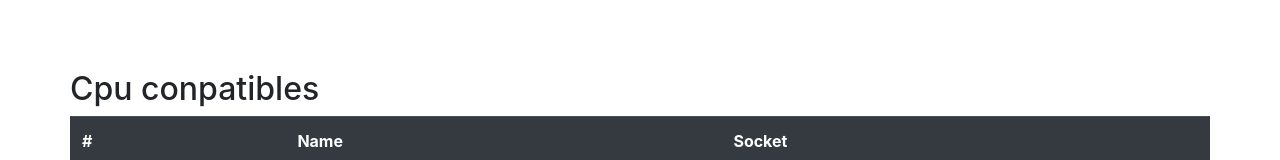
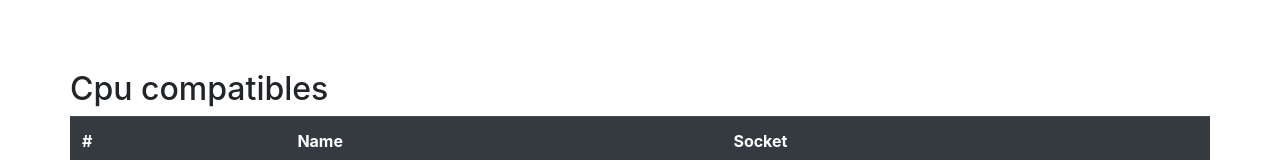
Before and after one commit to losMomazos/trabajo-taller-soft, an Angular app in the folder client/: page /motherboard/details/1 in a window 1280 px wide. Shown: the part 494-654 px from the top of the page. Built offline with nearby package versions, Linux system fonts and the light colour scheme; no server answers.

Commit message:
Arreglo de n por m

```diff
--- a/client/src/app/components/details/details.component.html
+++ b/client/src/app/components/details/details.component.html
@@ -17,7 +17,7 @@
     </div>
 </div>
 <div class="row">
-<h2>Cpu conpatibles</h2>
+<h2>Cpu compatibles</h2>
 <table class="table">
     <thead class="thead-dark">
         <tr>
```
